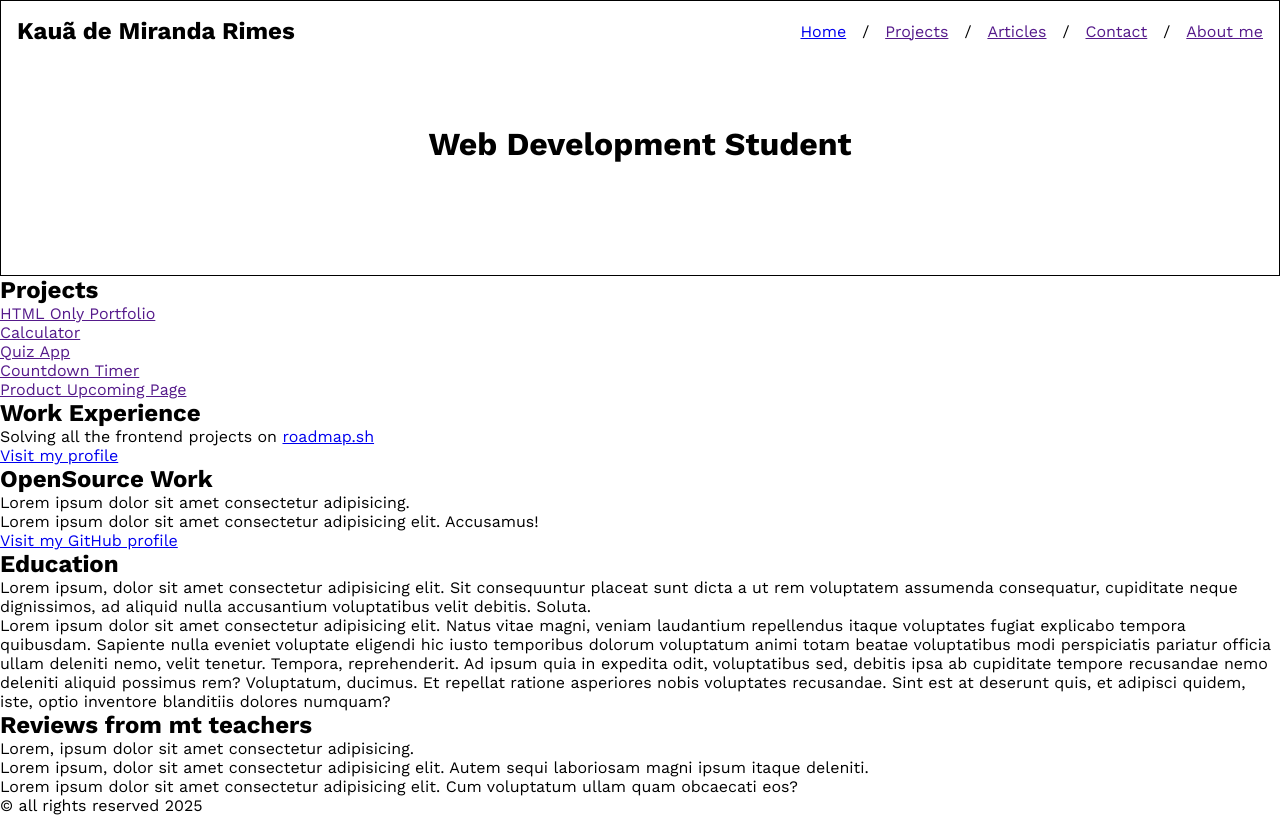
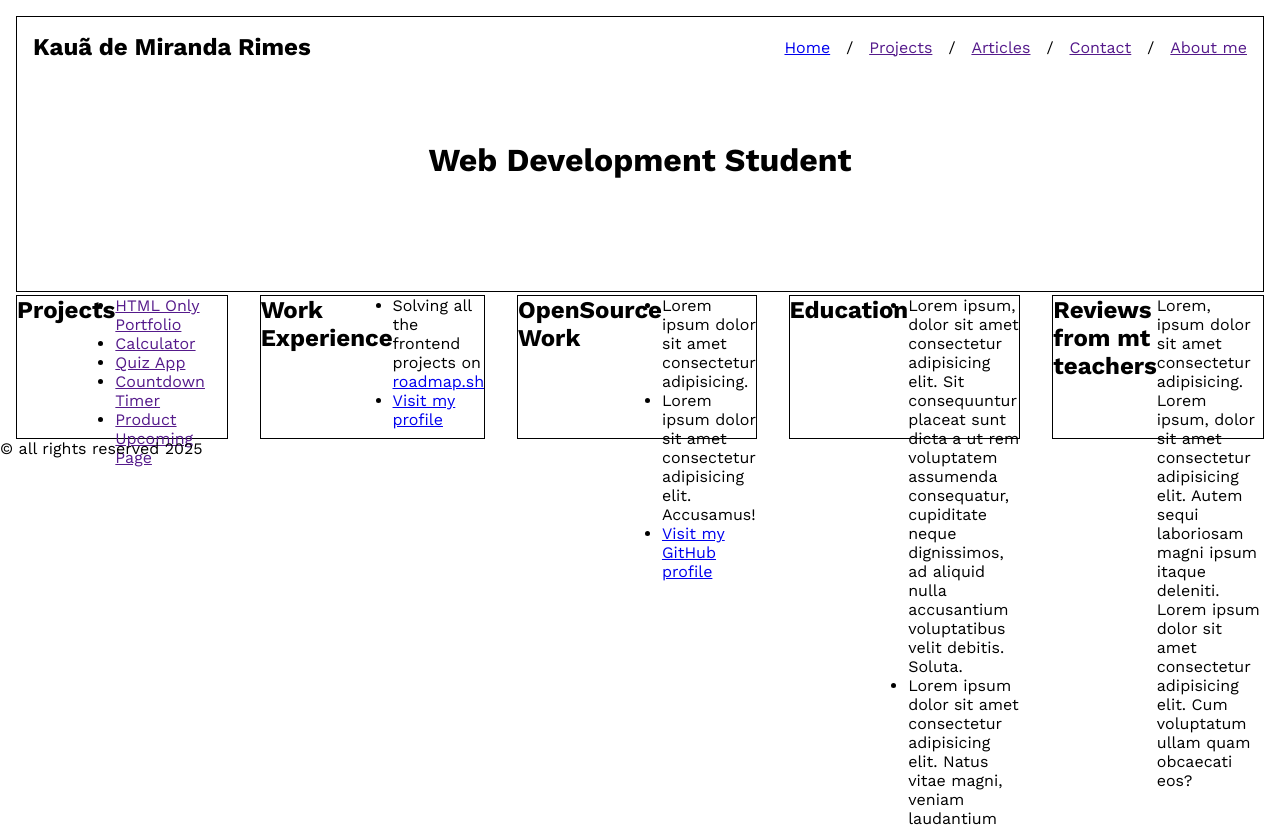
Before and after one commit to Kaua-Rimes/Roadmap.sh-Projects, a plain HTML site: page FrontEnd-Projects/3-Personal-Portfolio/index.html in a window 1280 px wide. Shown: the top 827 px of the page. Drawn offline with nearby package versions, Linux system fonts and the light colour scheme.

Commit message:
advanced on the syling by adding flebox models to the sections

```diff
--- a/FrontEnd-Projects/3-Personal-Portfolio/index.html
+++ b/FrontEnd-Projects/3-Personal-Portfolio/index.html
@@ -16,8 +16,10 @@
         </nav>
     </header>
 
+    <h1>Web Development Student</h1>
+
     <main>
-        <h1>Web Development Student</h1>
+
         <section class="projects">
             <h2>Projects</h2>
             <ul>
--- a/FrontEnd-Projects/3-Personal-Portfolio/style.css
+++ b/FrontEnd-Projects/3-Personal-Portfolio/style.css
@@ -16,6 +16,8 @@ header {
   border: 0.1rem solid;
   border-bottom: 0;
   padding: 1rem;
+  margin: 1rem;
+  margin-bottom: 0rem;
 }
 
 nav {
@@ -23,10 +25,30 @@ nav {
   gap: 1rem;
 }
 
+main{
+  display: flex;
+
+}
+
 h1 {
-    text-align: center;
+    display: flex;
+    justify-content: center;
     border: 0.1rem solid;
     border-top: 0;
     padding-top: 4rem;
     padding-bottom: 7rem;
+    margin: 1rem;
+    margin-bottom: 0.1rem;
+    margin-top: 0rem;
 }
+
+section {
+    display: flex;
+    flex:1;
+    margin-top: 0.1rem;
+    margin-left: 1rem;
+    margin-right: 1rem;
+    border: 0.1rem solid;
+    width: 33%;
+    height: 9rem;
+}
```
